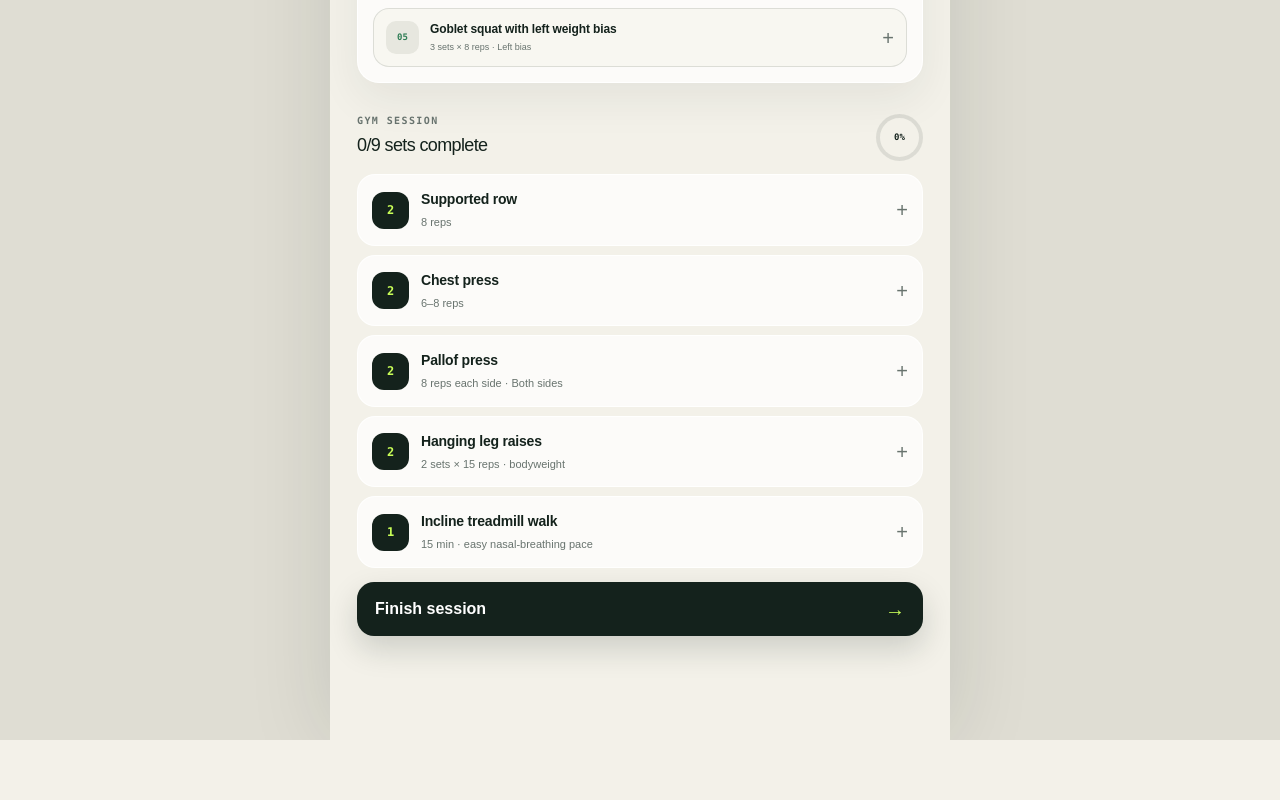
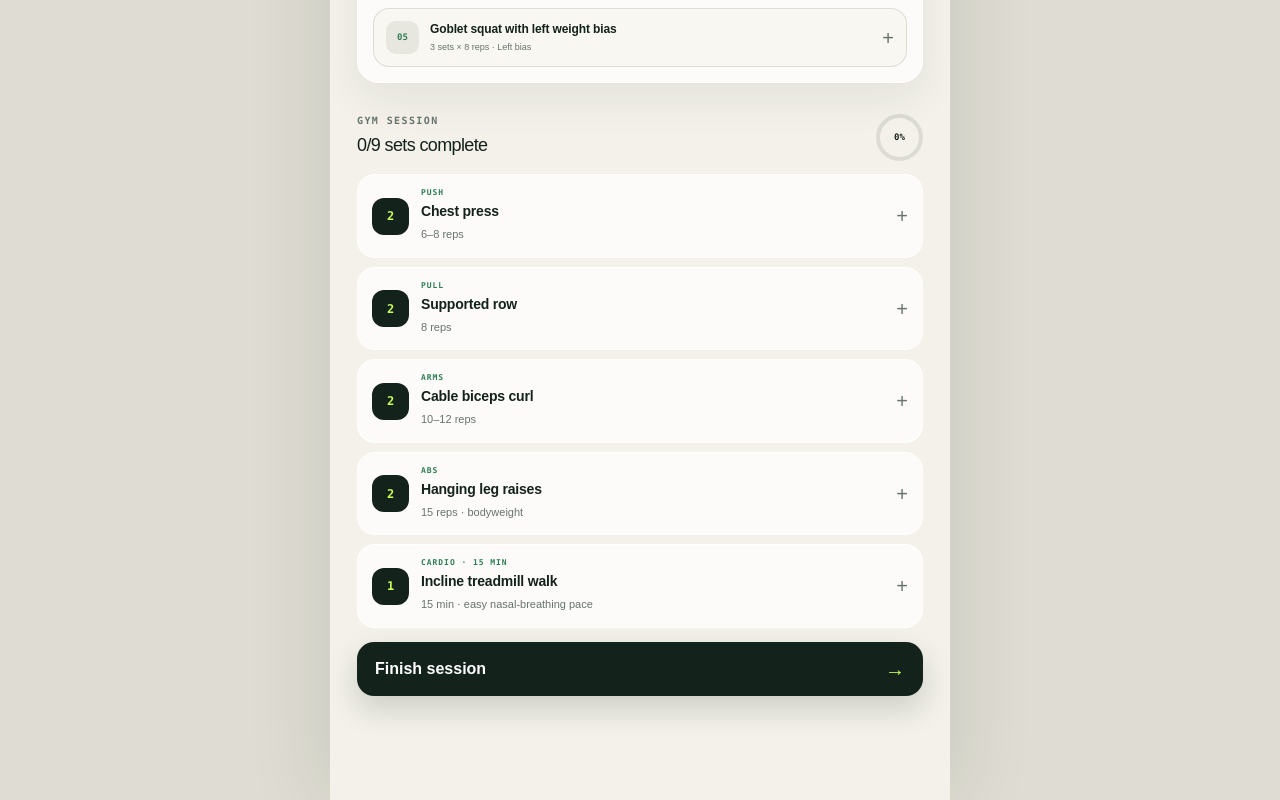
Before and after one commit to tuctuctuc7/rebuild-training, a Next.js app: page / in a window 1280 px wide. Shown: the part 1872-2672 px from the top of the page. Before the commit the page ends 2612 px from the top, so only its background shows below. Built offline with nearby package versions, Linux system fonts and the light colour scheme.

Commit message:
Add customizable gym sessions (#3)
Co-authored-by: Tom Nguyen <tuc7@Toms-MacBook-Pro-16.local>

```diff
--- a/app/globals.css
+++ b/app/globals.css
@@ -107,9 +107,21 @@ input[type="range"] { width: 100%; accent-color: var(--ink); }
 .exercise-complete .exercise-count { background: var(--green); color: white; }
 .exercise-copy { min-width: 0; display: flex; flex-direction: column; gap: 4px; }
 .exercise-name { font-size: 14px; font-weight: 670; letter-spacing: -.015em; }
+.gym-slot-label { color: var(--green); font: 750 8px/1 var(--font-geist-mono), monospace; letter-spacing: .12em; }
 .exercise-meta { color: var(--muted); font-size: 11px; white-space: nowrap; overflow: hidden; text-overflow: ellipsis; }
 .chevron { margin-left: auto; font-size: 20px; color: var(--muted); font-weight: 300; }
 .exercise-detail { border-top: 1px solid var(--line); padding: 15px; }
+.exercise-edit-actions { display: flex; flex-wrap: wrap; gap: 8px; margin-top: 12px; padding-top: 11px; border-top: 1px solid var(--line); }
+.exercise-edit-actions button { border: 0; border-radius: 999px; padding: 9px 12px; background: var(--ink); color: white; cursor: pointer; font-size: 10px; font-weight: 700; }
+.exercise-edit-actions .reset-exercise { background: transparent; color: var(--green); border: 1px solid var(--line); }
+.exercise-edit-form { display: grid; gap: 11px; margin-top: 13px; padding: 13px; border-radius: 14px; background: #f3f1e9; }
+.exercise-edit-form label { display: grid; gap: 6px; }
+.exercise-edit-form label > span { color: var(--muted); font: 700 8px/1 var(--font-geist-mono), monospace; letter-spacing: .1em; text-transform: uppercase; }
+.exercise-edit-form input { width: 100%; min-height: 43px; border: 1px solid var(--line); border-radius: 11px; padding: 0 12px; outline: 0; background: white; color: var(--ink); font-size: 13px; }
+.exercise-edit-form input:focus { border-color: var(--green); box-shadow: 0 0 0 3px rgba(47,125,85,.1); }
+.exercise-edit-form > div { display: flex; justify-content: flex-end; gap: 8px; }
+.exercise-edit-form button { min-height: 39px; border: 1px solid var(--line); border-radius: 11px; padding: 0 13px; background: white; cursor: pointer; font-size: 10px; font-weight: 700; }
+.exercise-edit-form button[type="submit"] { border-color: var(--ink); background: var(--ink); color: white; }
 .set-row { display: flex; align-items: center; gap: 8px; }
 .set-check input { position: absolute; opacity: 0; pointer-events: none; }
 .set-check span { width: 41px; height: 41px; display: grid; place-items: center; border-radius: 13px; border: 1px solid var(--line); background: white; cursor: pointer; font: 650 12px/1 var(--font-geist-mono), monospace; }
--- /dev/null
+++ b/app/gym-customization.ts
@@ -0,0 +1,62 @@
+export type GymSlot = "push" | "pull" | "arms" | "abs" | "cardio";
+
+export type GymCustomization = {
+  name: string;
+  prescription: string;
+  sets: number;
+};
+
+export type SavedGymExercises = Record<string, GymCustomization>;
+
+export function countCompletedSets(checks: boolean[], sets: number): number {
+  return checks.slice(0, sets).filter(Boolean).length;
+}
+
+type CustomizableExercise = {
+  id: string;
+  slot?: GymSlot;
+  name: string;
+  prescription: string;
+  sets: number;
+  restSeconds: number;
+  video?: string;
+  cues: string[];
+  [key: string]: unknown;
+};
+
+export function applyGymCustomization<T extends CustomizableExercise>(
+  suggested: T,
+  customization?: GymCustomization,
+): T {
+  if (!customization) return suggested;
+  return {
+    ...suggested,
+    name: customization.name,
+    prescription: customization.prescription,
+    sets: customization.sets,
+    video: undefined,
+    goal: undefined,
+    side: undefined,
+    cues: [],
+  };
+}
+
+export function normalizeSavedGymExercises(value: unknown): SavedGymExercises {
+  if (!value || typeof value !== "object" || Array.isArray(value)) return {};
+
+  const normalized: SavedGymExercises = {};
+  for (const [key, candidate] of Object.entries(value)) {
+    if (!candidate || typeof candidate !== "object" || Array.isArray(candidate)) continue;
+    const name = typeof (candidate as { name?: unknown }).name === "string"
+      ? (candidate as { name: string }).name.trim()
+      : "";
+    const prescription = typeof (candidate as { prescription?: unknown }).prescription === "string"
+      ? (candidate as { prescription: string }).prescription.trim()
+      : "";
+    const sets = Number((candidate as { sets?: unknown }).sets);
+    if (name && prescription && Number.isInteger(sets) && sets >= 1 && sets <= 20) {
+      normalized[key] = { name, prescription, sets };
+    }
+  }
+  return normalized;
+}
--- a/app/training-app.tsx
+++ b/app/training-app.tsx
@@ -2,6 +2,14 @@
 
 import { useEffect, useMemo, useRef, useState } from "react";
 import { drJoeLibrary, Exercise, LibraryExercise, workouts, weekRules } from "./training-data";
+import {
+  applyGymCustomization,
+  countCompletedSets,
+  GymCustomization,
+  GymSlot,
+  normalizeSavedGymExercises,
+  SavedGymExercises,
+} from "./gym-customization";
 
 type Tab = "today" | "week" | "library" | "history";
 type CheckIn = { energy: number; pain: number };
@@ -21,11 +29,19 @@ type SavedState = {
   checkIns: Record<string, CheckIn>;
   progress: Record<string, Record<string, boolean[]>>;
   history: Session[];
+  gymExercises: SavedGymExercises;
 };
 
 const STORAGE_KEY = "rebuild-training-v1";
 const EMPTY_EXERCISES: Exercise[] = [];
-const defaultState: SavedState = { checkIns: {}, progress: {}, history: [] };
+const defaultState: SavedState = { checkIns: {}, progress: {}, history: [], gymExercises: {} };
+const GYM_SLOT_LABELS: Record<GymSlot, string> = {
+  push: "PUSH",
+  pull: "PULL",
+  arms: "ARMS",
+  abs: "ABS",
+  cardio: "CARDIO · 15 MIN",
+};
 
 function dateKey(date = new Date()) {
   return `${date.getFullYear()}-${String(date.getMonth() + 1).padStart(2, "0")}-${String(date.getDate()).padStart(2, "0")}`;
@@ -89,14 +105,54 @@ function formatTimer(seconds: number) {
   return `${Math.floor(seconds / 60)}:${String(seconds % 60).padStart(2, "0")}`;
 }
 
-function ExerciseCard({ exercise, checks, onCheck, demoLabel }: { exercise: Exercise; checks: boolean[]; onCheck: (set: number, checked: boolean) => void; demoLabel: string }) {
+function ExerciseCard({
+  exercise,
+  checks,
+  onCheck,
+  demoLabel,
+  slot,
+  customized,
+  onSaveCustomization,
+  onResetCustomization,
+}: {
+  exercise: Exercise;
+  checks: boolean[];
+  onCheck: (set: number, checked: boolean) => void;
+  demoLabel: string;
+  slot?: GymSlot;
+  customized?: boolean;
+  onSaveCustomization?: (customization: GymCustomization) => void;
+  onResetCustomization?: () => void;
+}) {
   const [open, setOpen] = useState(false);
-  const done = checks.filter(Boolean).length;
+  const [editing, setEditing] = useState(false);
+  const [draftName, setDraftName] = useState(exercise.name);
+  const [draftSets, setDraftSets] = useState(exercise.sets);
+  const [draftPrescription, setDraftPrescription] = useState(exercise.prescription);
+  const done = countCompletedSets(checks, exercise.sets);
+
+  function beginEditing() {
+    setDraftName(exercise.name);
+    setDraftSets(exercise.sets);
+    setDraftPrescription(exercise.prescription);
+    setEditing(true);
+  }
+
+  function submitCustomization(event: React.FormEvent<HTMLFormElement>) {
+    event.preventDefault();
+    const name = draftName.trim();
+    const prescription = draftPrescription.trim();
+    if (!name || !prescription || !Number.isInteger(draftSets) || draftSets < 1 || draftSets > 20 || !onSaveCustomization) return;
+    onSaveCustomization({ name, prescription, sets: draftSets });
+    setEditing(false);
+  }
+
   return (
     <article className={`exercise-card ${done === exercise.sets ? "exercise-complete" : ""}`}>
       <button className="exercise-main" onClick={() => setOpen(!open)} aria-expanded={open}>
         <span className="exercise-count">{done === exercise.sets ? "✓" : String(exercise.sets)}</span>
         <span className="exercise-copy">
+          {slot && <span className="gym-slot-label">{GYM_SLOT_LABELS[slot]}</span>}
           <span className="exercise-name">{exercise.name}</span>
           <span className="exercise-meta">{exercise.prescription}{exercise.side ? ` · ${exercise.side}` : ""}</span>
         </span>
@@ -113,11 +169,33 @@ function ExerciseCard({ exercise, checks, onCheck, demoLabel }: { exercise: Exer
             ))}
             <span className="rest-label">{exercise.restSeconds}s rest</span>
           </div>
-          <ul className="cue-list">
+          {exercise.cues.length > 0 && <ul className="cue-list">
             {exercise.cues.map((cue) => <li key={cue}>{cue}</li>)}
-          </ul>
+          </ul>}
           {exercise.goal && <p className="exercise-goal">Why: {exercise.goal}</p>}
           {exercise.video && <a className="video-link" href={exercise.video} target="_blank" rel="noreferrer">{demoLabel} <span aria-hidden="true">↗</span></a>}
+          {slot && !editing && <div className="exercise-edit-actions">
+            <button type="button" onClick={beginEditing}>Customize exercise</button>
+            {customized && <button type="button" className="reset-exercise" onClick={onResetCustomization}>Reset suggestion</button>}
+          </div>}
+          {slot && editing && <form className="exercise-edit-form" onSubmit={submitCustomization}>
+            <label>
+              <span>Exercise name</span>
+              <input value={draftName} onChange={(event) => setDraftName(event.target.value)} placeholder="e.g. Dumbbell bench press" autoFocus />
+            </label>
+            <label>
+              <span>Sets</span>
+              <input type="number" min="1" max="20" inputMode="numeric" value={draftSets} onChange={(event) => setDraftSets(Number(event.target.value))} />
+            </label>
+            <label>
+              <span>Reps or time</span>
+              <input value={draftPrescription} onChange={(event) => setDraftPrescription(event.target.value)} placeholder="e.g. 8 reps or 15 min" />
+            </label>
+            <div>
+              <button type="button" onClick={() => setEditing(false)}>Cancel</button>
+              <button type="submit">Save exercise</button>
+            </div>
+          </form>}
         </div>
       )}
     </article>
@@ -205,12 +283,24 @@ export function TrainingApp() {
   const checkIn = saved.checkIns[key] ?? { energy: 3, pain: 1 };
   const recommendation = readiness(checkIn.energy, checkIn.pain);
   const workoutProgress = useMemo(() => saved.progress[key] ?? {}, [saved.progress, key]);
+  const sessionExercises = useMemo(() => workout.exercises.map((exercise) => {
+    if (!exercise.slot) return exercise;
+    return applyGymCustomization(exercise, saved.gymExercises[`${workout.id}:${exercise.slot}`]);
+  }), [saved.gymExercises, workout]);
 
   useEffect(() => {
     const hydrate = window.setTimeout(() => {
       try {
         const local = localStorage.getItem(STORAGE_KEY);
-        if (local) setSaved(JSON.parse(local));
+        if (local) {
+          const parsed = JSON.parse(local) as Partial<SavedState>;
+          setSaved({
+            checkIns: parsed.checkIns ?? {},
+            progress: parsed.progress ?? {},
+            history: parsed.history ?? [],
+            gymExercises: normalizeSavedGymExercises(parsed.gymExercises),
+          });
+        }
       } catch { /* Keep the app usable if storage is unavailable. */ }
       setHydrated(true);
     }, 0);
@@ -311,10 +401,10 @@ export function TrainingApp() {
     return { ...session, exercises, total, completed };
   }).filter((session) => session.exercises.length > 0), [warmup, workoutProgress]);
   const sessionTotals = useMemo(() => {
-    const total = workout.exercises.reduce((sum, exercise) => sum + exercise.sets, 0);
-    const completed = workout.exercises.reduce((sum, exercise) => sum + (workoutProgress[exercise.id] ?? []).filter(Boolean).length, 0);
+    const total = sessionExercises.reduce((sum, exercise) => sum + exercise.sets, 0);
+    const completed = sessionExercises.reduce((sum, exercise) => sum + countCompletedSets(workoutProgress[exercise.id] ?? [], exercise.sets), 0);
     return { total, completed };
-  }, [workout.exercises, workoutProgress]);
+  }, [sessionExercises, workoutProgress]);
   const totals = useMemo(() => ({
     total: warmupTotals.total + sessionTotals.total,
     completed: warmupTotals.completed + sessionTotals.completed,
@@ -330,6 +420,23 @@ export function TrainingApp() {
     next[set] = checked;
     setSaved((current) => ({ ...current, progress: { ...current.progress, [key]: { ...workoutProgress, [exercise.id]: next } } }));
     if (checked) setTimer({ exercise: exercise.name, remaining: exercise.restSeconds, total: exercise.restSeconds });
+  }
+
+  function saveGymExercise(slot: GymSlot, customization: GymCustomization) {
+    const storageKey = `${workout.id}:${slot}`;
+    setSaved((current) => ({
+      ...current,
+      gymExercises: { ...current.gymExercises, [storageKey]: customization },
+    }));
+  }
+
+  function resetGymExercise(slot: GymSlot) {
+    const storageKey = `${workout.id}:${slot}`;
+    setSaved((current) => {
+      const gymExercises = { ...current.gymExercises };
+      delete gymExercises[storageKey];
+      return { ...current, gymExercises };
+    });
   }
 
   function saveSession() {
@@ -465,7 +572,21 @@ export function TrainingApp() {
                 <div className="progress-ring" style={{ "--progress": `${sessionTotals.total ? (sessionTotals.completed / sessionTotals.total) * 360 : 0}deg` } as React.CSSProperties}><span>{sessionTotals.total ? Math.round((sessionTotals.completed / sessionTotals.total) * 100) : 0}%</span></div>
               </div>
               <div className="exercise-list">
-                {workout.exercises.map((exercise) => <ExerciseCard key={exercise.id} exercise={exercise} checks={workoutProgress[exercise.id] ?? Array(exercise.sets).fill(false)} onCheck={(set, checked) => toggleSet(exercise, set, checked)} demoLabel={workout.id.startsWith("gym-") ? "Watch video demo" : "Watch Dr. Joe demo"} />)}
+                {sessionExercises.map((exercise) => {
+                  const slot = exercise.slot;
+                  const customizationKey = slot ? `${workout.id}:${slot}` : "";
+                  return <ExerciseCard
+                    key={exercise.id}
+                    exercise={exercise}
+                    checks={workoutProgress[exercise.id] ?? Array(exercise.sets).fill(false)}
+                    onCheck={(set, checked) => toggleSet(exercise, set, checked)}
+                    demoLabel={workout.id.startsWith("gym-") ? "Watch video demo" : "Watch Dr. Joe demo"}
+                    slot={slot}
+                    customized={Boolean(slot && saved.gymExercises[customizationKey])}
+                    onSaveCustomization={slot ? (customization) => saveGymExercise(slot, customization) : undefined}
+                    onResetCustomization={slot ? () => resetGymExercise(slot) : undefined}
+                  />;
+                })}
               </div>
               <button className="finish-button" onClick={() => setShowFinish(true)}>Finish session <span>→</span></button>
             </section>
--- a/app/training-data.ts
+++ b/app/training-data.ts
@@ -1,3 +1,5 @@
+import type { GymSlot } from "./gym-customization";
+
 export type Exercise = {
   id: string;
   name: string;
@@ -8,6 +10,7 @@ export type Exercise = {
   video?: string;
   cues: string[];
   goal?: string;
+  slot?: GymSlot;
 };
 
 export type Workout = {
@@ -145,11 +148,11 @@ export const workouts: Workout[] = [
     note: "Daily Dr. Joe comes first; then keep strength controlled with core and easy cardio support.",
     warmup: dailyDrJoeWarmup,
     exercises: [
-      { id: "supported-row", name: "Supported row", prescription: "8 reps", sets: 2, restSeconds: 75, video: "https://www.youtube.com/watch?v=k0cTJCfxa0Y", cues: ["Support the torso", "Keep ribs stacked", "Finish with two clean reps in reserve—minimum"] },
-      { id: "chest-press", name: "Chest press", prescription: "6–8 reps", sets: 2, restSeconds: 75, video: "https://www.youtube.com/watch?v=lRo9zZ7EwpM", cues: ["Stay comfortable through the back", "Smooth tempo", "No grinding reps"] },
-      { id: "pallof", name: "Pallof press", prescription: "8 reps each side", sets: 2, restSeconds: 45, side: "Both sides", video: "https://www.youtube.com/watch?v=axgv7H_VQOo", cues: ["Keep the pelvis square", "Exhale as the hands move away", "Resist rotation"] },
-      { id: "hanging-leg-raises-a", name: "Hanging leg raises", prescription: "2 sets × 15 reps · bodyweight", sets: 2, restSeconds: 60, video: "https://www.youtube.com/watch?v=Pr1ieGZ5atk", cues: ["Posteriorly tilt before lifting", "Move without swinging", "Stop if the low back takes over"], goal: "Build overall anterior core strength without loading the spine." },
-      { id: "incline-treadmill-a", name: "Incline treadmill walk", prescription: "15 min · easy nasal-breathing pace", sets: 1, restSeconds: 30, video: "https://www.youtube.com/watch?v=4fN_4jD8hBY", cues: ["Keep it low intensity", "Use a slight incline only if it feels smooth", "Step off feeling better than when you started"], goal: "Add repeatable low-intensity cardio without interfering with tennis or rehab." },
+      { id: "chest-press", slot: "push", name: "Chest press", prescription: "6–8 reps", sets: 2, restSeconds: 75, video: "https://www.youtube.com/watch?v=lRo9zZ7EwpM", cues: ["Stay comfortable through the back", "Smooth tempo", "No grinding reps"] },
+      { id: "supported-row", slot: "pull", name: "Supported row", prescription: "8 reps", sets: 2, restSeconds: 75, video: "https://www.youtube.com/watch?v=k0cTJCfxa0Y", cues: ["Support the torso", "Keep ribs stacked", "Finish with two clean reps in reserve—minimum"] },
+      { id: "cable-biceps-curl", slot: "arms", name: "Cable biceps curl", prescription: "10–12 reps", sets: 2, restSeconds: 60, cues: ["Keep the elbows still", "Use a smooth full range", "Stop with two clean reps available"] },
+      { id: "hanging-leg-raises-a", slot: "abs", name: "Hanging leg raises", prescription: "15 reps · bodyweight", sets: 2, restSeconds: 60, video: "https://www.youtube.com/watch?v=Pr1ieGZ5atk", cues: ["Posteriorly tilt before lifting", "Move without swinging", "Stop if the low back takes over"], goal: "Build overall anterior core strength without loading the spine." },
+      { id: "incline-treadmill-a", slot: "cardio", name: "Incline treadmill walk", prescription: "15 min · easy nasal-breathing pace", sets: 1, restSeconds: 30, video: "https://www.youtube.com/watch?v=4fN_4jD8hBY", cues: ["Keep it low intensity", "Use a slight incline only if it feels smooth", "Step off feeling better than when you started"], goal: "Add repeatable low-intensity cardio without interfering with tennis or rehab." },
     ],
   },
   {
@@ -177,11 +180,11 @@ export const workouts: Workout[] = [
     note: "Daily Dr. Joe comes first; then add upper body, core and easy cardio without grinding.",
     warmup: dailyDrJoeWarmup,
     exercises: [
-      { id: "lat-pulldown", name: "Lat pulldown", prescription: "8 reps", sets: 2, restSeconds: 75, video: "https://www.youtube.com/watch?v=CAwf7n6Luuc", cues: ["Keep ribs stacked", "Pull without leaning back", "Leave four good reps available"] },
-      { id: "incline-pushup", name: "Incline push-up", prescription: "8 reps", sets: 2, restSeconds: 60, video: "https://www.youtube.com/watch?v=0JUrOH--Kdk", cues: ["Choose an easy height", "Move as one unit", "Keep the lower back comfortable"] },
-      { id: "pallof-b", name: "Pallof press", prescription: "8 reps each side", sets: 2, restSeconds: 45, side: "Both sides", video: "https://www.youtube.com/watch?v=axgv7H_VQOo", cues: ["Keep the pelvis square", "Exhale as the hands move away", "Resist rotation"] },
-      { id: "hanging-leg-raises-b", name: "Hanging leg raises", prescription: "2 sets × 15 reps · bodyweight", sets: 2, restSeconds: 60, video: "https://www.youtube.com/watch?v=Pr1ieGZ5atk", cues: ["Posteriorly tilt before lifting", "Move without swinging", "Stop if the low back takes over"], goal: "Build overall anterior core strength without loading the spine." },
-      { id: "incline-treadmill-b", name: "Incline treadmill walk", prescription: "15 min · easy nasal-breathing pace", sets: 1, restSeconds: 30, video: "https://www.youtube.com/watch?v=4fN_4jD8hBY", cues: ["Keep it low intensity", "Use a slight incline only if it feels smooth", "Step off feeling better than when you started"], goal: "Add repeatable low-intensity cardio without interfering with tennis or rehab." },
+      { id: "incline-pushup", slot: "push", name: "Incline push-up", prescription: "8 reps", sets: 2, restSeconds: 60, video: "https://www.youtube.com/watch?v=0JUrOH--Kdk", cues: ["Choose an easy height", "Move as one unit", "Keep the lower back comfortable"] },
+      { id: "lat-pulldown", slot: "pull", name: "Lat pulldown", prescription: "8 reps", sets: 2, restSeconds: 75, video: "https://www.youtube.com/watch?v=CAwf7n6Luuc", cues: ["Keep ribs stacked", "Pull without leaning back", "Leave four good reps available"] },
+      { id: "rope-triceps-pressdown", slot: "arms", name: "Rope triceps pressdown", prescription: "10–12 reps", sets: 2, restSeconds: 60, cues: ["Keep the elbows close", "Separate the rope at the bottom", "Stop with two clean reps available"] },
+      { id: "hanging-leg-raises-b", slot: "abs", name: "Hanging leg raises", prescription: "15 reps · bodyweight", sets: 2, restSeconds: 60, video: "https://www.youtube.com/watch?v=Pr1ieGZ5atk", cues: ["Posteriorly tilt before lifting", "Move without swinging", "Stop if the low back takes over"], goal: "Build overall anterior core strength without loading the spine." },
+      { id: "incline-treadmill-b", slot: "cardio", name: "Incline treadmill walk", prescription: "15 min · easy nasal-breathing pace", sets: 1, restSeconds: 30, video: "https://www.youtube.com/watch?v=4fN_4jD8hBY", cues: ["Keep it low intensity", "Use a slight incline only if it feels smooth", "Step off feeling better than when you started"], goal: "Add repeatable low-intensity cardio without interfering with tennis or rehab." },
     ],
   },
   {
--- a/package.json
+++ b/package.json
@@ -9,7 +9,7 @@
     "dev": "WRANGLER_LOG_PATH=.wrangler/wrangler.log vinext dev",
     "build": "node -e \"import('node:fs').then(({ rmSync }) => rmSync('dist', { recursive: true, force: true }))\" && WRANGLER_LOG_PATH=.wrangler/wrangler.log vinext build",
     "start": "WRANGLER_LOG_PATH=.wrangler/wrangler.log vinext start",
-    "test": "npm run build && node --test tests/rendered-html.test.mjs",
+    "test": "npm run build && node --test tests/*.test.mjs",
     "lint": "eslint . --ignore-pattern dist --ignore-pattern .next",
     "db:generate": "drizzle-kit generate"
   },
--- a/public/sw.js
+++ b/public/sw.js
@@ -1,4 +1,4 @@
-const CACHE = "rebuild-shell-v7";
+const CACHE = "rebuild-shell-v8";
 const APP_ROOT = "/get-fit/";
 const CORE = [APP_ROOT, `${APP_ROOT}manifest.webmanifest`, `${APP_ROOT}icon-192.png`, `${APP_ROOT}icon-512.png`, `${APP_ROOT}rebuild-header-v2.jpg`];
 
```
Also changed, not shown: 2 other files (tests, documents, lock files or other folders).
